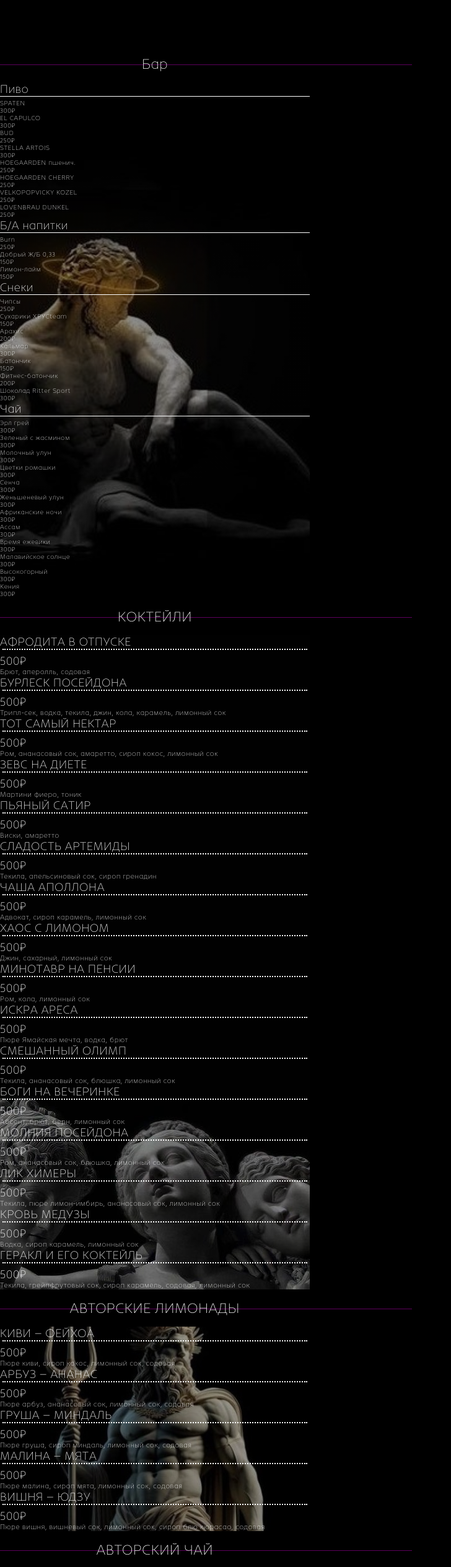
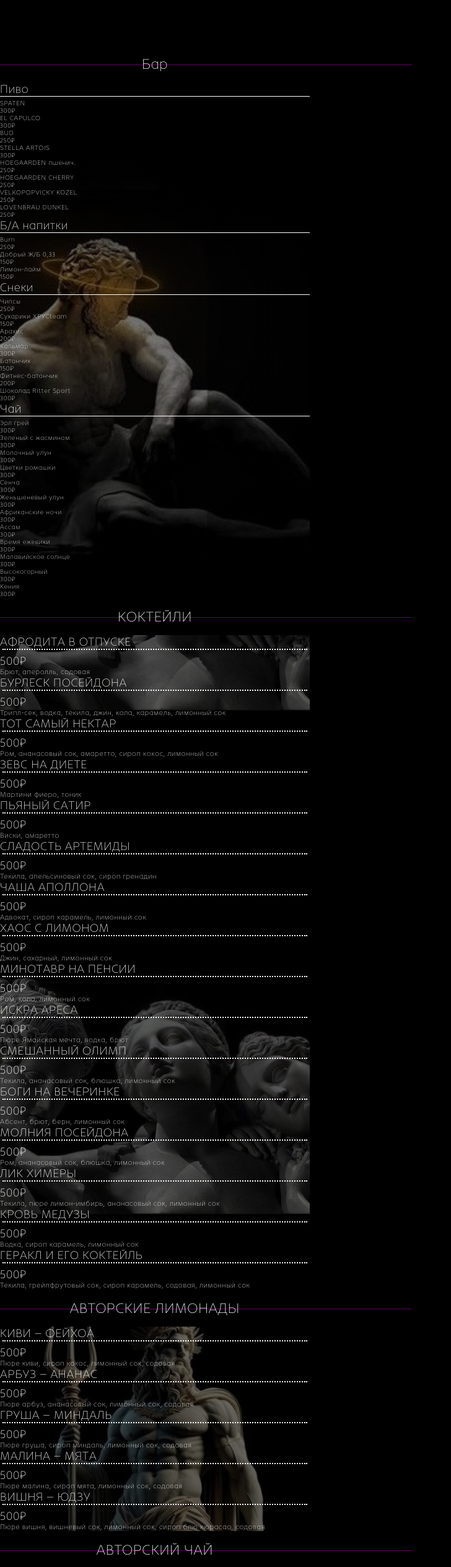
Before and after one commit to Apollynaria/hookan, a Vue app in the folder hookan-bar/: page / in a window 1280 px wide. Shown: the part 1180-3709 px from the top of the page at 62% size, without its empty margins (0-728 px from the left). Built offline with nearby package versions, Linux system fonts and the light colour scheme.

Commit message:
фикс градиента и фото

```diff
--- a/hookan-bar/src/components/UI/Bar.vue
+++ b/hookan-bar/src/components/UI/Bar.vue
@@ -171,7 +171,7 @@ const bar_list_right = {
 
 <style lang="scss" scoped>
 .tea-back {
-    background-image: linear-gradient(rgba(0, 0, 0, 0.45), rgba(0, 0, 0, 0.45)), url("../../assets/bar_back.jpg");
+    background-image: linear-gradient(rgba(0, 0, 0, 0.55), rgba(0, 0, 0, 0.55)), url("../../assets/bar_back.jpg");
     background-size: cover;
     background-position: center;
     background-repeat: no-repeat;
--- a/hookan-bar/src/components/UI/Coctails.vue
+++ b/hookan-bar/src/components/UI/Coctails.vue
@@ -111,7 +111,7 @@ const coctails_list = [
 
 <style lang="scss" scoped>
 .coctails-back {
-    background-image: linear-gradient(rgba(0, 0, 0, 0.35), rgba(0, 0, 0, 0.35)), url("../../assets/coctails_back.jpg");
+    background-image: linear-gradient(rgba(0, 0, 0, 0.55), rgba(0, 0, 0, 0.55)), url("../../assets/coctails_back.jpg");
     background-size: auto;
     background-position: center;
     background-attachment: fixed;
--- a/hookan-bar/src/components/UI/Lemonades.vue
+++ b/hookan-bar/src/components/UI/Lemonades.vue
@@ -56,7 +56,7 @@ const lemonades_list = [
 
 <style lang="scss" scoped>
 .lemonades-back {
-    background-image: linear-gradient(rgba(0, 0, 0, 0.35), rgba(0, 0, 0, 0.35)), url("../../assets/lemonades_back.jpg");
+    background-image: linear-gradient(rgba(0, 0, 0, 0.55), rgba(0, 0, 0, 0.55)), url("../../assets/lemonades_back.jpg");
     background-size: cover;
     background-position: center;
     background-repeat: no-repeat;
--- a/hookan-bar/src/components/UI/Tea.vue
+++ b/hookan-bar/src/components/UI/Tea.vue
@@ -56,7 +56,7 @@ const tea_list = [
 
 <style lang="scss" scoped>
 .tea-back {
-    background-image: linear-gradient(rgba(0, 0, 0, 0.35), rgba(0, 0, 0, 0.35)), url("../../assets/tea_back.jpg");
+    background-image: linear-gradient(rgba(0, 0, 0, 0.55), rgba(0, 0, 0, 0.55)), url("../../assets/tea_back.jpg");
     background-size: cover;
     background-position: center;
     background-repeat: no-repeat;
--- a/hookan-bar/src/components/UI/TeaCeremonies.vue
+++ b/hookan-bar/src/components/UI/TeaCeremonies.vue
@@ -76,7 +76,7 @@ const tea_ceremonies_list = [
 
 <style lang="scss" scoped>
 .tea-back {
-    background-image: linear-gradient(rgba(0, 0, 0, 0.35), rgba(0, 0, 0, 0.35)), url("../../assets/ceremonies_back.jpg");
+    background-image: linear-gradient(rgba(0, 0, 0, 0.55), rgba(0, 0, 0, 0.55)), url("../../assets/ceremonies_back.jpg");
     background-size: cover;
     background-position: center;
     background-repeat: no-repeat;
```
Also changed, not shown: hookan-bar/src/assets/coctails_back.jpg.
